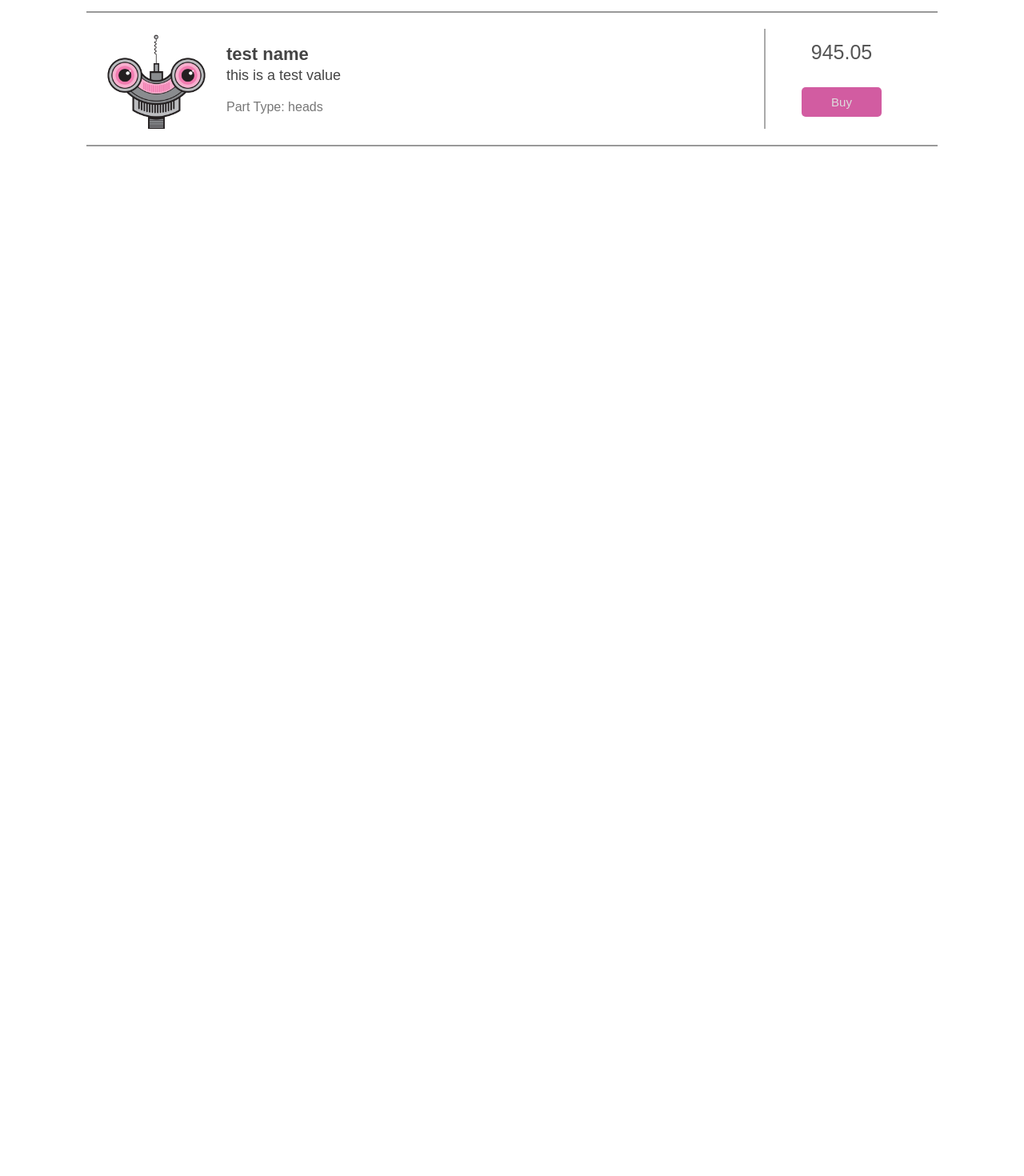
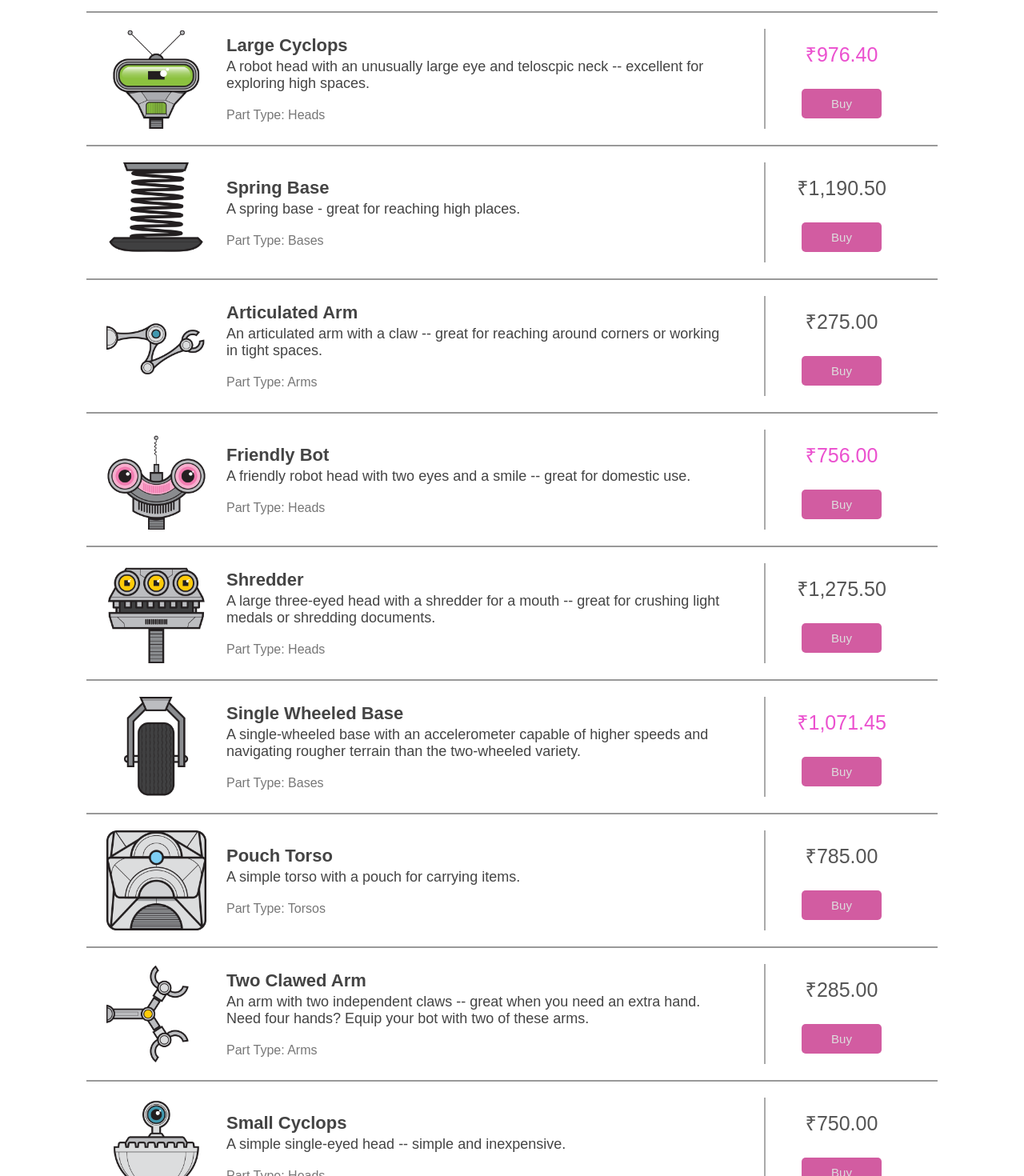
Before and after one commit to Anushasri-27/joes-robot-shop, an Angular app: page / in a window 1280 px wide. Shown: the part 160-1630 px from the top of the page at 80% size. Before the commit the page ends 800 px from the top, so only its background shows below. Built offline with nearby package versions, Linux system fonts and the light colour scheme.

Commit message:
made cahnge to catalog added filter logic

```diff
--- a/src/app/catalog/catalog.component.css
+++ b/src/app/catalog/catalog.component.css
@@ -73,3 +73,7 @@
     padding: 10px;
     width: 100px;
   }
+
+  .discount{
+    color: rgb(235, 81, 207);
+  }
--- a/src/app/catalog/catalog.component.html
+++ b/src/app/catalog/catalog.component.html
@@ -1,14 +1,14 @@
 <div class="container">
     <div class="filters">
-      <a class="button">Heads</a>
-      <a class="button">Arms</a>
-      <a class="button">Torsos</a>
-      <a class="button">Bases</a>
-      <a class="button">All</a>
+      <a class="button"  (click)="filter='Heads'">Heads</a>
+      <a class="button"  (click)="filter='Arms'">Arms</a>
+      <a class="button"  (click)="filter='Torsos'">Torsos</a>
+      <a class="button"  (click)="filter='Bases'">Bases</a>
+      <a class="button"  (click)="filter=''">All</a>
     </div>
 
     <ul class="products">
-      <li class="product-item">
+      <li class="product-item" *ngFor="let product of getFilteredProduct()">
         <div class="product">
           <div class="product-details">
             <img [src]="getImageUrl(product)" [alt]="product.name" />
@@ -19,7 +19,8 @@
             </div>
           </div>
           <div class="price">
-            <div>{{product.price.toFixed(2)}}</div>
+            <div *ngIf="product.discount==0">{{product.price | currency:'INR'}}</div>
+            <div *ngIf="product.discount > 0 " class="discount">{{(product.price*(1-product.discount)) | currency :'INR' }}</div>
             <button class="cta">Buy</button>
           </div>
         </div>
--- a/src/app/catalog/catalog.component.ts
+++ b/src/app/catalog/catalog.component.ts
@@ -8,25 +8,196 @@
 })
 export class CatalogComponent {
   //user defined datatype
-  product:IProduct;
+  products: IProduct[] = [];
+  filter:string ='';
+  //create constructor and initial product property
+  constructor() {
+    this.products = [
+      {
+        id: 1,
+        description:
+          "A robot head with an unusually large eye and teloscpic neck -- excellent for exploring high spaces.",
+        name: "Large Cyclops",
+        imageName: "head-big-eye.png",
+        category: "Heads",
+        price: 1220.5,
+        discount: 0.2,
+      },
+      {
+        id: 17,
+        description: "A spring base - great for reaching high places.",
+        name: "Spring Base",
+        imageName: "base-spring.png",
+        category: "Bases",
+        price: 1190.5,
+        discount: 0,
+      },
+      {
+        id: 6,
+        description:
+          "An articulated arm with a claw -- great for reaching around corners or working in tight spaces.",
+        name: "Articulated Arm",
+        imageName: "arm-articulated-claw.png",
+        category: "Arms",
+        price: 275,
+        discount: 0,
+      },
+      {
+        id: 2,
+        description:
+          "A friendly robot head with two eyes and a smile -- great for domestic use.",
+        name: "Friendly Bot",
+        imageName: "head-friendly.png",
+        category: "Heads",
+        price: 945.0,
+        discount: 0.2,
+      },
+      {
+        id: 3,
+        description:
+          "A large three-eyed head with a shredder for a mouth -- great for crushing light medals or shredding documents.",
+        name: "Shredder",
+        imageName: "head-shredder.png",
+        category: "Heads",
+        price: 1275.5,
+        discount: 0,
+      },
+      {
+        id: 16,
+        description:
+          "A single-wheeled base with an accelerometer capable of higher speeds and navigating rougher terrain than the two-wheeled variety.",
+        name: "Single Wheeled Base",
+        imageName: "base-single-wheel.png",
+        category: "Bases",
+        price: 1190.5,
+        discount: 0.1,
+      },
+      {
+        id: 13,
+        description: "A simple torso with a pouch for carrying items.",
+        name: "Pouch Torso",
+        imageName: "torso-pouch.png",
+        category: "Torsos",
+        price: 785,
+        discount: 0,
+      },
+      {
+        id: 7,
+        description:
+          "An arm with two independent claws -- great when you need an extra hand. Need four hands? Equip your bot with two of these arms.",
+        name: "Two Clawed Arm",
+        imageName: "arm-dual-claw.png",
+        category: "Arms",
+        price: 285,
+        discount: 0,
+      },
 
-  //create constructor and initial product property
-  constructor(){
-    this.product = {
-      id:2,
-      description:"this is a test value",
-      name:"test name",
-      imageName:"head-friendly.png",
-      category:"heads",
-      price:945.045435,
-      discount:0.2,
-    };
+      {
+        id: 4,
+        description: "A simple single-eyed head -- simple and inexpensive.",
+        name: "Small Cyclops",
+        imageName: "head-single-eye.png",
+        category: "Heads",
+        price: 750.0,
+        discount: 0,
+      },
+      {
+        id: 9,
+        description:
+          "An arm with a propeller -- good for propulsion or as a cooling fan.",
+        name: "Propeller Arm",
+        imageName: "arm-propeller.png",
+        category: "Arms",
+        price: 230,
+        discount: 0.1,
+      },
+      {
+        id: 15,
+        description: "A rocket base capable of high speed, controlled flight.",
+        name: "Rocket Base",
+        imageName: "base-rocket.png",
+        category: "Bases",
+        price: 1520.5,
+        discount: 0,
+      },
+      {
+        id: 10,
+        description: "A short and stubby arm with a claw -- simple, but cheap.",
+        name: "Stubby Claw Arm",
+        imageName: "arm-stubby-claw.png",
+        category: "Arms",
+        price: 125,
+        discount: 0,
+      },
+      {
+        id: 11,
+        description:
+          "A torso that can bend slightly at the waist and equiped with a heat guage.",
+        name: "Flexible Gauged Torso",
+        imageName: "torso-flexible-gauged.png",
+        category: "Torsos",
+        price: 1575,
+        discount: 0,
+      },
+      {
+        id: 14,
+        description: "A two wheeled base with an accelerometer for stability.",
+        name: "Double Wheeled Base",
+        imageName: "base-double-wheel.png",
+        category: "Bases",
+        price: 895,
+        discount: 0,
+      },
+      {
+        id: 5,
+        description:
+          "A robot head with three oscillating eyes -- excellent for surveillance.",
+        name: "Surveillance",
+        imageName: "head-surveillance.png",
+        category: "Heads",
+        price: 1255.5,
+        discount: 0,
+      },
+      {
+        id: 8,
+        description: "A telescoping arm with a grabber.",
+        name: "Grabber Arm",
+        imageName: "arm-grabber.png",
+        category: "Arms",
+        price: 205.5,
+        discount: 0,
+      },
+      {
+        id: 12,
+        description: "A less flexible torso with a battery gauge.",
+        name: "Gauged Torso",
+        imageName: "torso-gauged.png",
+        category: "Torsos",
+        price: 1385,
+        discount: 0,
+      },
+      {
+        id: 18,
+        description:
+          "An inexpensive three-wheeled base. only capable of slow speeds and can only function on smooth surfaces.",
+        name: "Triple Wheeled Base",
+        imageName: "base-triple-wheel.png",
+        category: "Bases",
+        price: 700.5,
+        discount: 0,
+      },
+    ];
   }
 
-  getImageUrl(product:IProduct)
-  {
+  getImageUrl(prod: IProduct) {
+    if(!prod) return '';
+    return '../../assets/images/robot-parts/' + prod.imageName;
+  }
 
-       return '../../assets/images/robot-parts/'+ product.imageName;
+  getFilteredProduct(){
+    return this.filter===''
+    ?this.products
+    :this.products.filter(prod => prod.category===this.filter)
   }
 
 }
```
